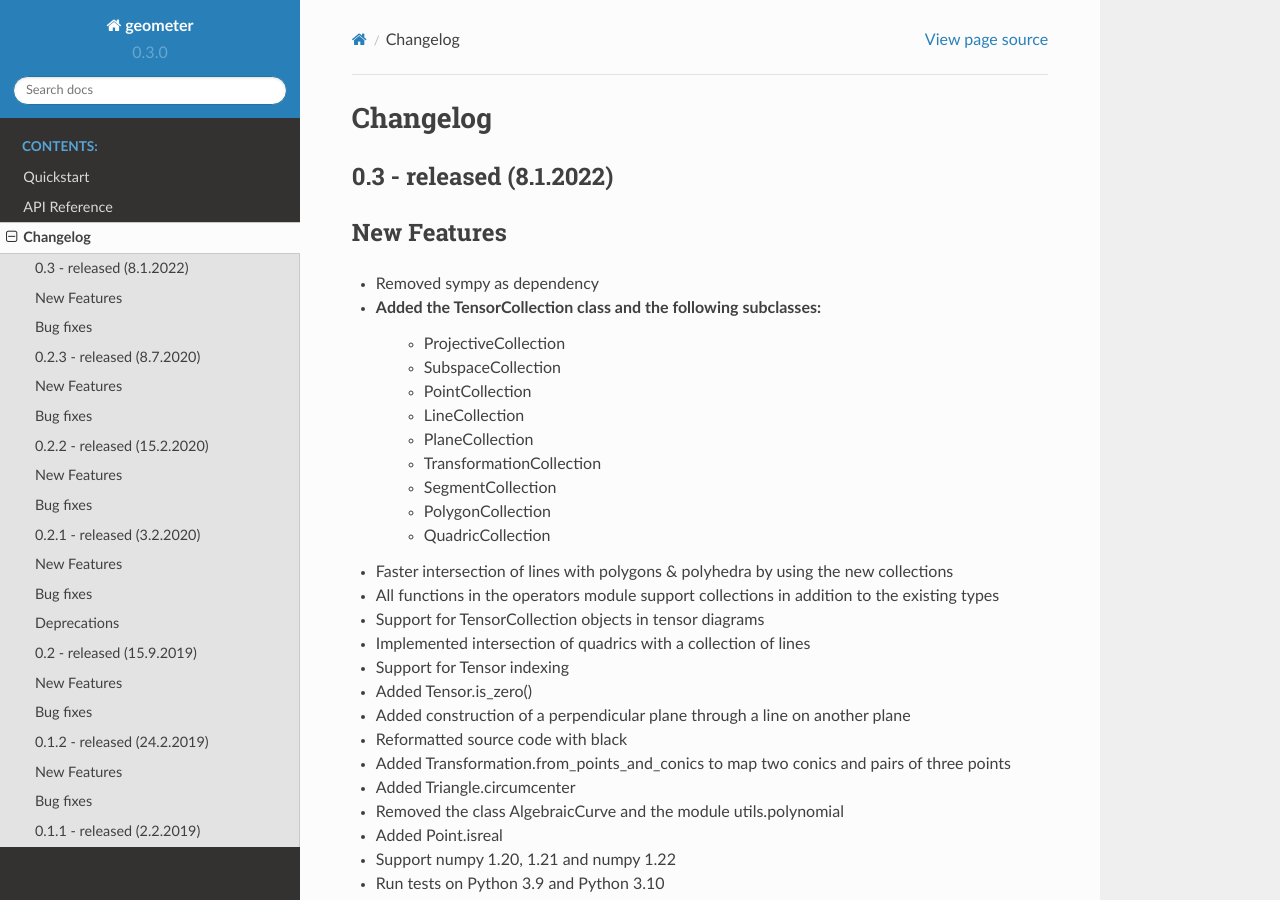
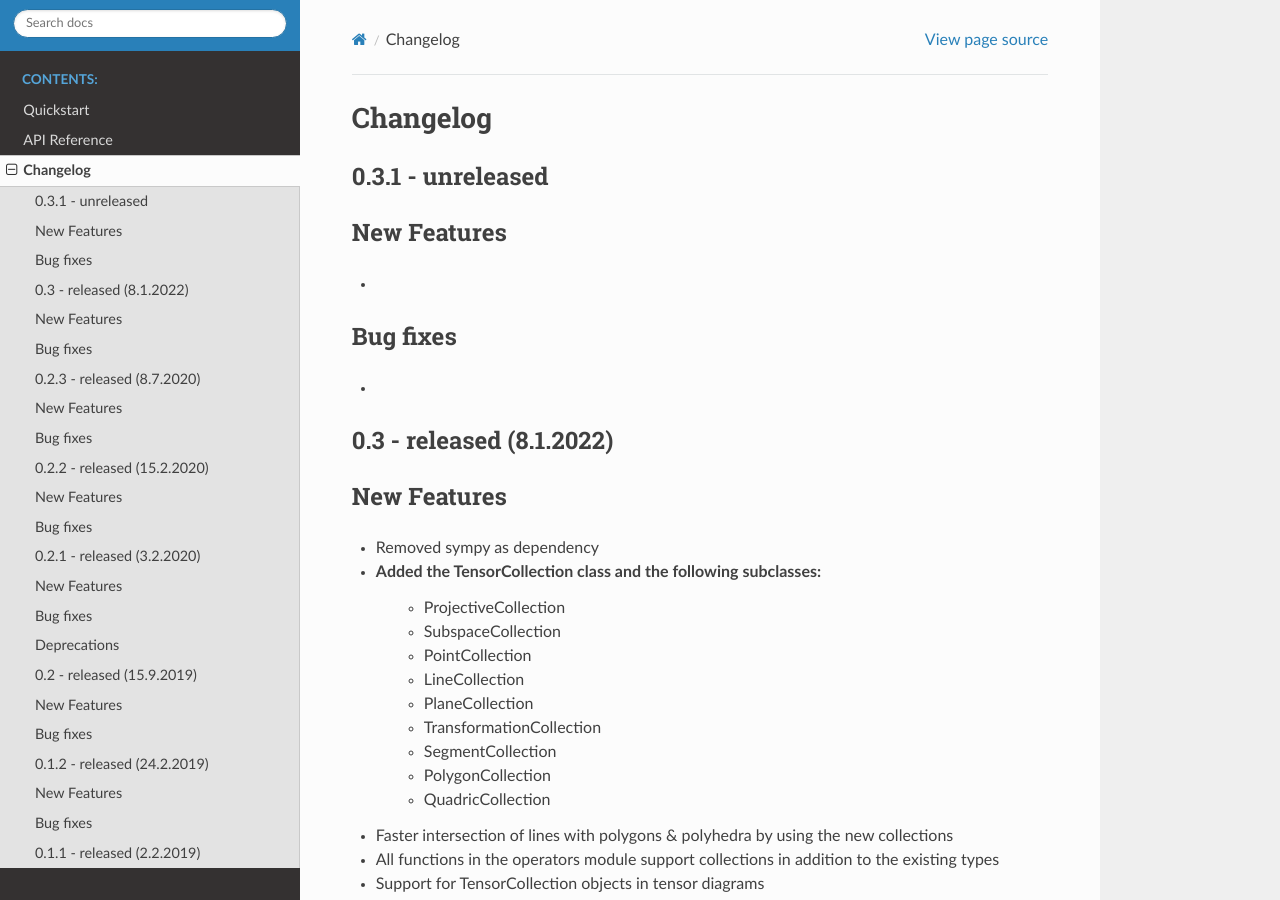
Before and after one commit to jan-mue/geometer, a Sphinx documentation site: the page built from docs/changelog.rst, in a window 1280 px wide and 900 px high. Built offline with Sphinx 7.4.7 and the Read the Docs theme 2.0.0, drawn with Linux system fonts in a browser that asks for light colours.

Commit message:
update changelog

```diff
--- a/docs/changelog.rst
+++ b/docs/changelog.rst
@@ -1,6 +1,18 @@
 
 Changelog
 =========
+
+0.3.1 - unreleased
+------------------
+
+New Features
+------------
+-
+
+Bug fixes
+---------
+
+-
 
 0.3 - released (8.1.2022)
 -------------------------
```
